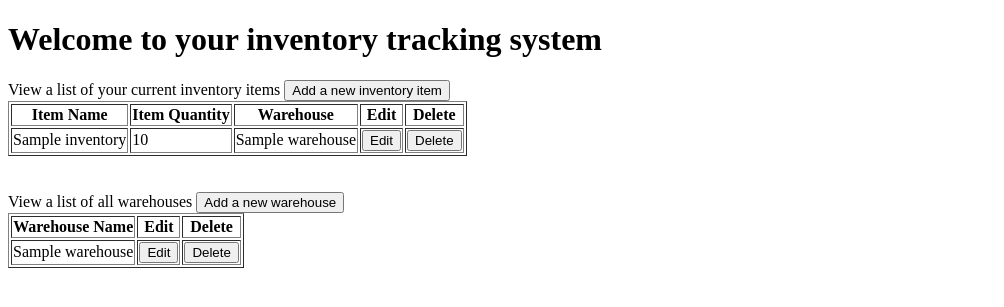
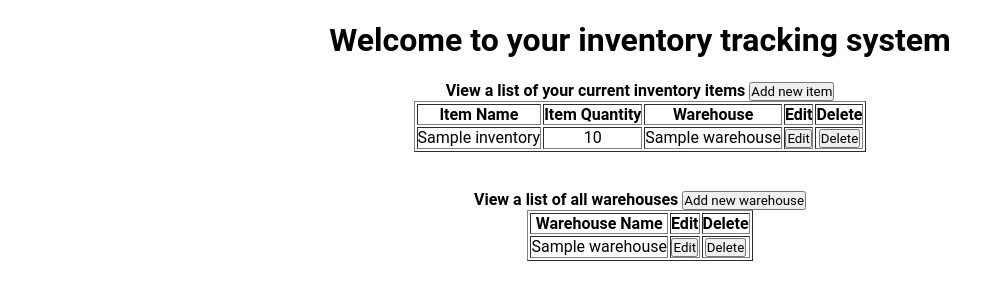
Before and after one commit to melanietai/inventory-tracking-system-web-app, a Flask app: page / in a window 1280 px wide. Shown: the top 307 px of the page, without its empty margins (0-1004 px from the left). Run offline with Flask 2, Linux system fonts and the light colour scheme; tables that the repository leaves empty hold one stand-in row (values such as "Sample post").

Commit message:
Update layout

```diff
--- /dev/null
+++ b/myapp/static/myapp.css
@@ -0,0 +1,14 @@
+* {
+  padding: 0;
+  text-align: center;
+  font-family: "roboto";
+}
+
+.center {
+  margin-left: auto;
+  margin-right: auto;
+}
+
+.left {
+  text-align: left;
+}
--- a/myapp/templates/base.html
+++ b/myapp/templates/base.html
@@ -6,6 +6,7 @@
     <title>
       {% block title %}{% endblock %}
     </title>
+    <link rel="stylesheet" href="../static/myapp.css">
   </head>
   <body>
     {% for msg in get_flashed_messages() %}
--- a/myapp/templates/edit_inventory.html
+++ b/myapp/templates/edit_inventory.html
@@ -2,8 +2,7 @@
 {% block title %}Edit Inventory{% endblock %}
 
 {% block body %}
-<p>Update the product name or quantity.</p>
-
+<h2>Update the product name, quantity, or warehouse</h2>
 <div>
   <form action="/inventory/{{ inventory.id }}" method="POST">
     <label for="edit-inventory">Product name:</label>
@@ -34,4 +33,6 @@
     <button type="submit">Update</button>
   </form>
 </div>
+<br></br>
+<a href="/">Return to Homepage</a>
 {% endblock %}
--- a/myapp/templates/edit_warehouse.html
+++ b/myapp/templates/edit_warehouse.html
@@ -2,8 +2,7 @@
 {% block title %}Edit Warehouse{% endblock %}
 
 {% block body %}
-<p>Update the warehouse name.</p>
-
+<h2>Update the warehouse name</h2>
 <div>
   <form action="/warehouse/{{ warehouse.id }}" method="POST">
     <label for="edit-warehouse">Warehouse name:</label>
@@ -11,4 +10,6 @@
     <button type="submit">Update</button>
   </form>
 </div>
+<br></br>
+<a href="/">Return to Homepage</a>
 {% endblock %}
--- a/myapp/templates/index.html
+++ b/myapp/templates/index.html
@@ -5,13 +5,13 @@
 <h1>Welcome to your inventory tracking system</h1>
 
 <div>
-  <span>View a list of your current inventory items</span>
+  <span><strong>View a list of your current inventory items</strong></span>
   <a href="/inventory/new">
-    <button>Add a new inventory item</button>
+    <button>Add new item</button>
   </a>
 </div>
 
-<table border="1">
+<table border="1" class="center">
   <tr>
     <th>Item Name</th>
     <th>Item Quantity</th>
@@ -43,12 +43,12 @@
 </table>
 <br></br>
 <div>
-  <span>View a list of all warehouses</span>
+  <span><strong>View a list of all warehouses</strong></span>
   <a href="/warehouse/new">
-    <button>Add a new warehouse</button>
+    <button>Add new warehouse</button>
   </a>
 </div>
-<table border="1">
+<table border="1" class="center">
   <tr>
     <th>Warehouse Name</th>
     <th>Edit</th>
--- a/myapp/templates/new_warehouse.html
+++ b/myapp/templates/new_warehouse.html
@@ -2,7 +2,7 @@
 {% block title %}New Warehouse{% endblock %}
 
 {% block body %}
-<p>Create a new warehouse in your warehouse list.</p>
+<h2>Create a new warehouse in your warehouse list</h2>
 <div>
   <form action="/warehouse/new" method="POST">
     <label for="new-warehouse">Warehouse name:</label>
@@ -10,4 +10,6 @@
     <button type="submit">Add</button>
   </form>
 </div>
+<br></br>
+<a href="/">Return to Homepage</a>
 {% endblock %}
```
Also changed, not shown: myapp/templates/new_inventory.html (+7 -2 lines).
